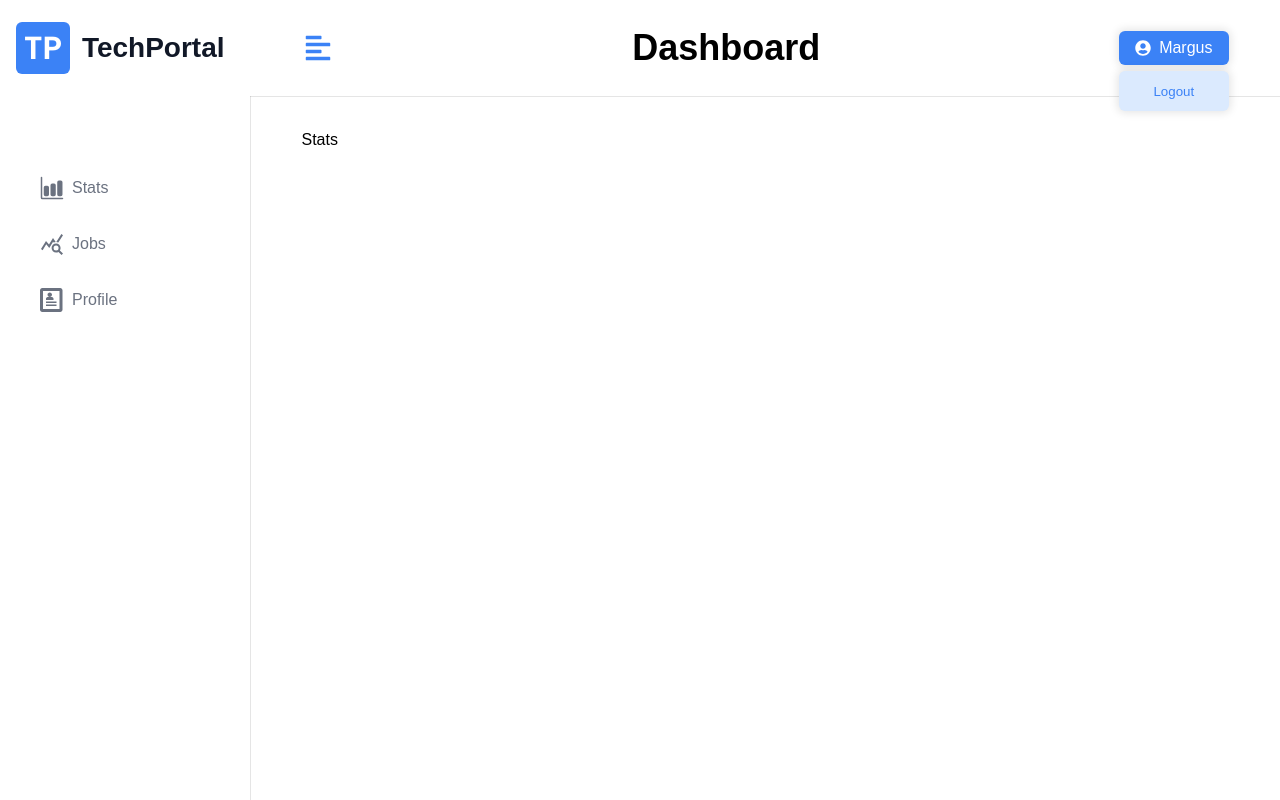
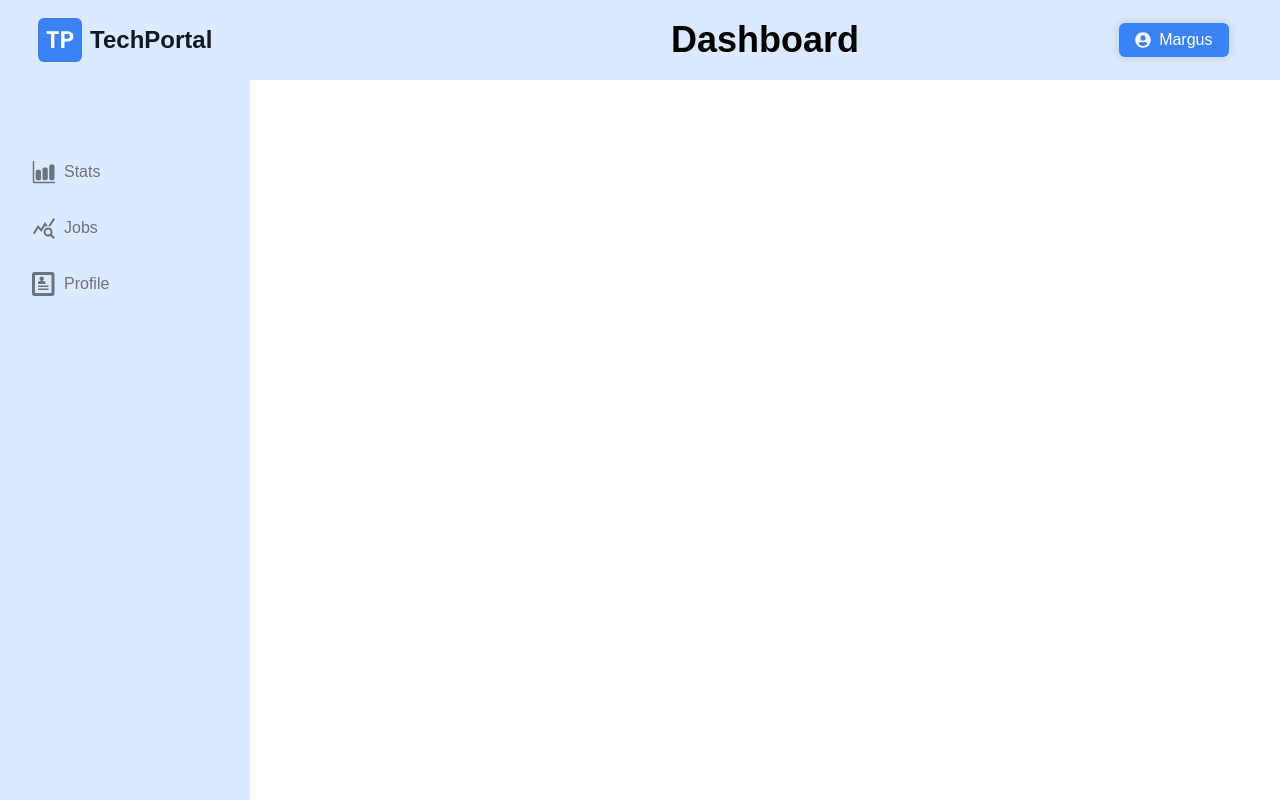
Before and after one commit to margusliinev/techportal, a React (Vite) app in the folder client/: page /dashboard/stats in a window 1280 px wide. Built offline with nearby package versions, Linux system fonts and the light colour scheme; a web font is replaced by a local one.

Commit message:
testing new shared layout style

```diff
--- a/client/src/assets/Wrappers/MainSidebar.tsx
+++ b/client/src/assets/Wrappers/MainSidebar.tsx
@@ -4,9 +4,8 @@ const Wrapper = styled.aside`
     display: none;
     @media (min-width: 992px) {
         display: block;
-        box-shadow: 1px 0px 0px 0px rgba(0, 0, 0, 0.1);
         .sidebar-container {
-            background: var(--colorWhite);
+            background: var(--colorPrimary1);
             min-height: 100vh;
             height: 100%;
             width: 250px;
@@ -21,10 +20,10 @@ const Wrapper = styled.aside`
             margin-left: 0;
         }
         header {
-            height: 6rem;
+            height: 5rem;
             display: flex;
             align-items: center;
-            padding: 0 1rem;
+            justify-content: center;
         }
         .nav-links {
             padding-top: 4rem;
@@ -36,7 +35,7 @@ const Wrapper = styled.aside`
             align-items: center;
             color: var(--colorGray5);
             padding: 1rem 0;
-            padding-left: 2.5rem;
+            padding-left: 2rem;
             text-transform: capitalize;
             transition: var(--transition);
             gap: 0.5rem;
--- a/client/src/assets/Wrappers/Navbar.tsx
+++ b/client/src/assets/Wrappers/Navbar.tsx
@@ -1,11 +1,11 @@
 import styled from 'styled-components';
 
 const Wrapper = styled.nav`
-    height: 6rem;
+    height: 5rem;
     display: flex;
     align-items: center;
     justify-content: center;
-    box-shadow: 0 1px 0px 0px rgba(0, 0, 0, 0.1);
+    background-color: var(--colorPrimary1);
     .logo {
         display: flex;
         align-items: center;
@@ -26,7 +26,6 @@ const Wrapper = styled.nav`
         display: flex;
         align-items: center;
     }
-    background: var(--colorWhite);
     .btn-container {
         position: relative;
     }
@@ -51,7 +50,7 @@ const Wrapper = styled.nav`
         visibility: hidden;
         border-radius: var(--radius-md);
     }
-    .show-dropdown {
+    /* .show-dropdown {
         visibility: visible;
     }
     .dropdown-btn {
@@ -60,9 +59,12 @@ const Wrapper = styled.nav`
         color: var(--colorPrimary5);
         text-transform: capitalize;
         cursor: pointer;
-    }
+    } */
     .logo-text {
-        display: none;
+        position: absolute;
+        top: 50%;
+        left: 50%;
+        transform: translate(-50%, -50%);
         margin: 0;
         text-transform: capitalize;
         font-weight: 600;
@@ -70,16 +72,12 @@ const Wrapper = styled.nav`
     @media (min-width: 992px) {
         position: sticky;
         top: 0;
-
         .nav-center {
             width: 90%;
         }
         .logo {
             display: none;
         }
-        .logo-text {
-            display: block;
-        }
     }
 `;
 export default Wrapper;
--- a/client/src/components/LogoSmall.tsx
+++ b/client/src/components/LogoSmall.tsx
@@ -10,22 +10,23 @@ const LogoSmall = () => {
 };
 
 const Wrapper = styled.div`
-    display: inline-flex;
+    display: flex;
     align-items: center;
-    width: 245px;
+    justify-content: center;
+    width: 180px;
     h4 {
         display: inline-block;
         color: var(--colorWhite);
         background-color: #3b82f6;
-        padding: 0.5rem;
+        padding: 0.25rem 0.5rem;
         font-weight: 600;
         border-radius: var(--radius-md);
         font-family: 'Poppins';
-        font-size: 2rem;
-        margin-right: 0.75rem;
+        font-size: 1.5rem;
+        margin-right: 0.5rem;
     }
     h5 {
-        font-size: 1.75rem;
+        font-size: 1.5rem;
         display: inline-block;
         color: var(--colorGray9);
     }
--- a/client/src/components/MainSidebar.tsx
+++ b/client/src/components/MainSidebar.tsx
@@ -7,7 +7,7 @@ import { MdQueryStats } from 'react-icons/md';
 import { ImProfile } from 'react-icons/im';
 
 const MainSidebar = () => {
-    const { showSidebar, toggleSidebar } = useNavigationStore();
+    const { showSidebar } = useNavigationStore();
     return (
         <Wrapper>
             <div className={showSidebar ? 'sidebar-container ' : 'sidebar-container show-sidebar'}>
@@ -37,4 +37,5 @@ const MainSidebar = () => {
         </Wrapper>
     );
 };
+
 export default MainSidebar;
--- a/client/src/components/Navbar.tsx
+++ b/client/src/components/Navbar.tsx
@@ -1,15 +1,10 @@
-import { FaAlignLeft, FaUserCircle } from 'react-icons/fa';
+import { FaUserCircle } from 'react-icons/fa';
 import Wrapper from '../assets/Wrappers/Navbar';
-import { useNavigationStore } from '../store';
 
 const Navbar = () => {
-    const { toggleSidebar } = useNavigationStore();
     return (
         <Wrapper>
             <div className='nav-center'>
-                <button className='toggle-btn' onClick={toggleSidebar}>
-                    <FaAlignLeft />
-                </button>
                 <div>
                     <h3 className='logo-text'>dashboard</h3>
                 </div>
--- a/client/src/pages/dashboard/Jobs.tsx
+++ b/client/src/pages/dashboard/Jobs.tsx
@@ -1,5 +1,5 @@
 const Jobs = () => {
-    return <div>Jobs</div>;
+    return <div></div>;
 };
 
 export default Jobs;
--- a/client/src/pages/dashboard/Profile.tsx
+++ b/client/src/pages/dashboard/Profile.tsx
@@ -1,5 +1,5 @@
 const Profile = () => {
-    return <div>Profile</div>;
+    return <div></div>;
 };
 
 export default Profile;
--- a/client/src/pages/dashboard/Stats.tsx
+++ b/client/src/pages/dashboard/Stats.tsx
@@ -1,5 +1,5 @@
 const Stats = () => {
-    return <div>Stats</div>;
+    return <div></div>;
 };
 
 export default Stats;
```
